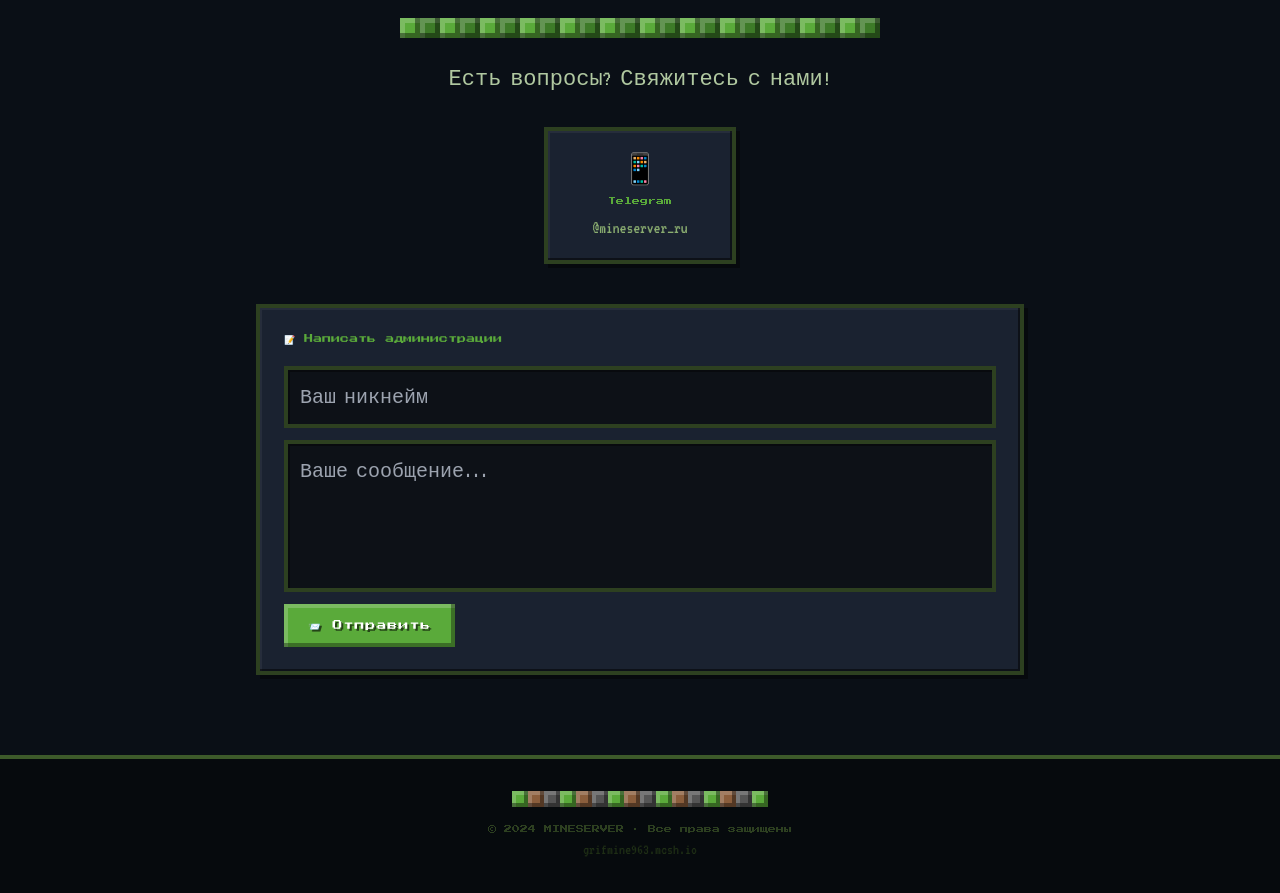
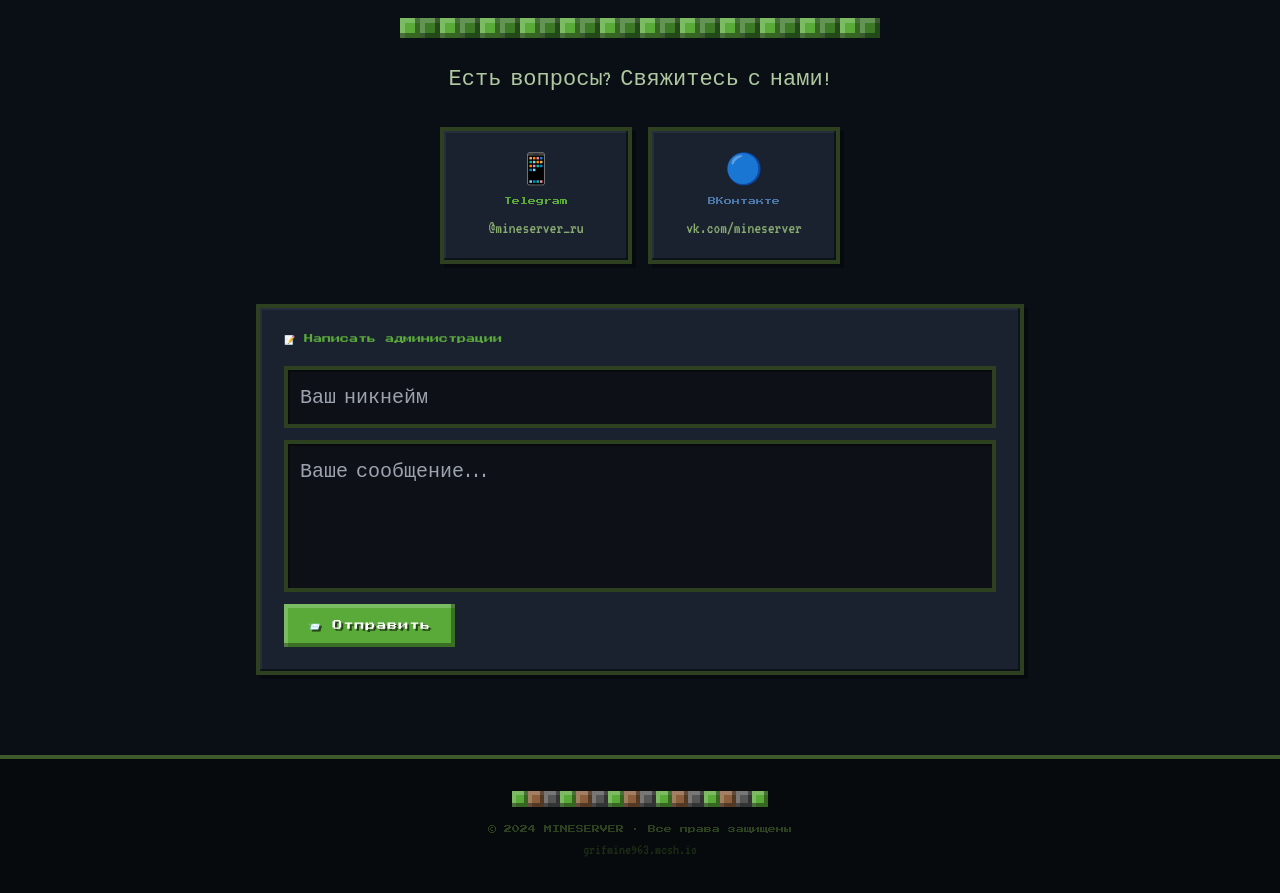
Before and after one commit to pr-poehali-dev/minecraft-server-info-display, a React (Vite) app: page / in a window 1280 px wide. Shown: the part 2860-3753 px from the top of the page. Built offline with nearby package versions, Linux system fonts and the light colour scheme.

Commit message:
Добавить ВК в контакты

```diff
--- a/src/pages/Index.tsx
+++ b/src/pages/Index.tsx
@@ -342,11 +342,16 @@ export default function Index() {
             Есть вопросы? Свяжитесь с нами!
           </p>
 
-          <div className="flex justify-center mb-10">
+          <div className="flex justify-center gap-4 mb-10">
             <div className="pixel-card p-5 hover:scale-105 transition-transform cursor-pointer w-48">
               <div className="text-3xl mb-2">📱</div>
               <div style={{ fontFamily: "'Press Start 2P', monospace", fontSize: 8, color: "var(--mc-green)", marginBottom: 8 }}>Telegram</div>
               <div style={{ fontFamily: "'VT323', monospace", fontSize: 17, color: "#8aad70" }}>@mineserver_ru</div>
+            </div>
+            <div className="pixel-card p-5 hover:scale-105 transition-transform cursor-pointer w-48">
+              <div className="text-3xl mb-2">🔵</div>
+              <div style={{ fontFamily: "'Press Start 2P', monospace", fontSize: 8, color: "#4a76a8", marginBottom: 8 }}>ВКонтакте</div>
+              <div style={{ fontFamily: "'VT323', monospace", fontSize: 17, color: "#8aad70" }}>vk.com/mineserver</div>
             </div>
           </div>
 
```
